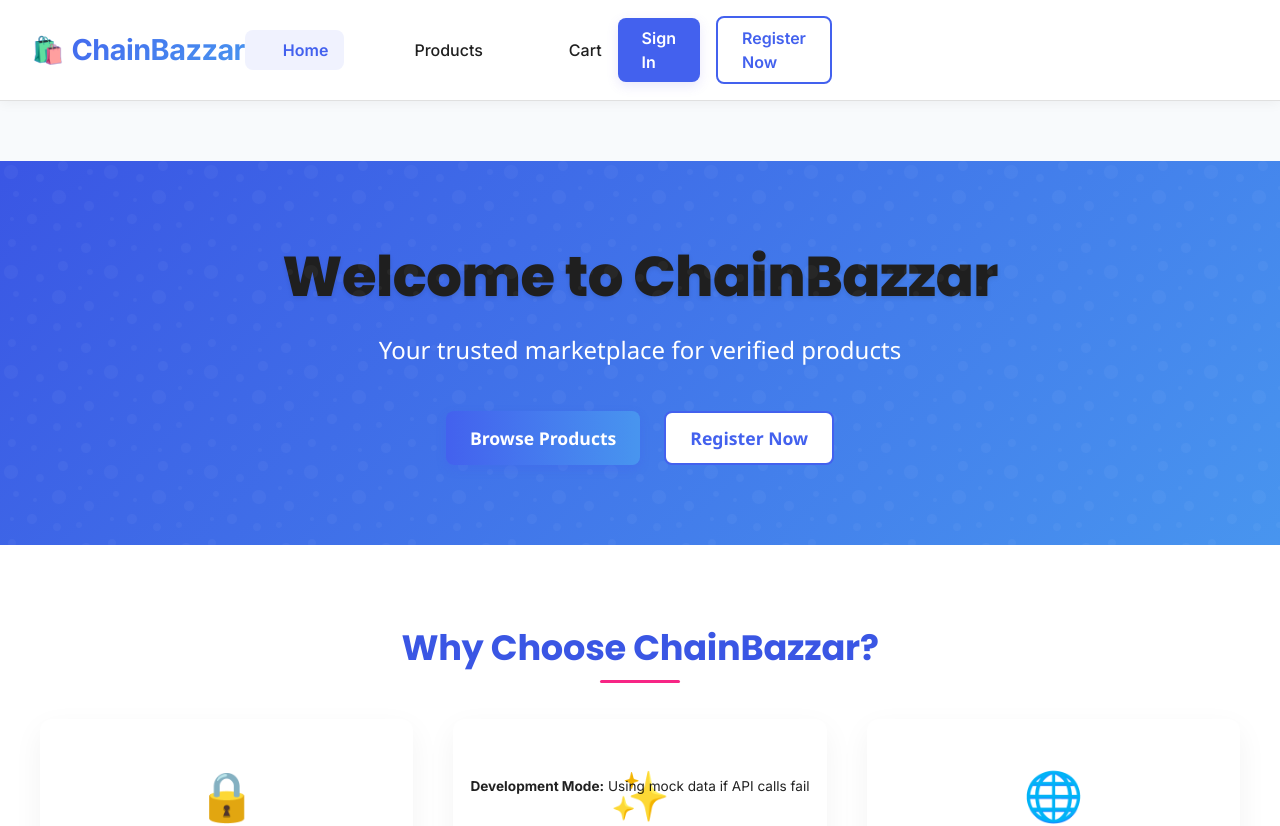
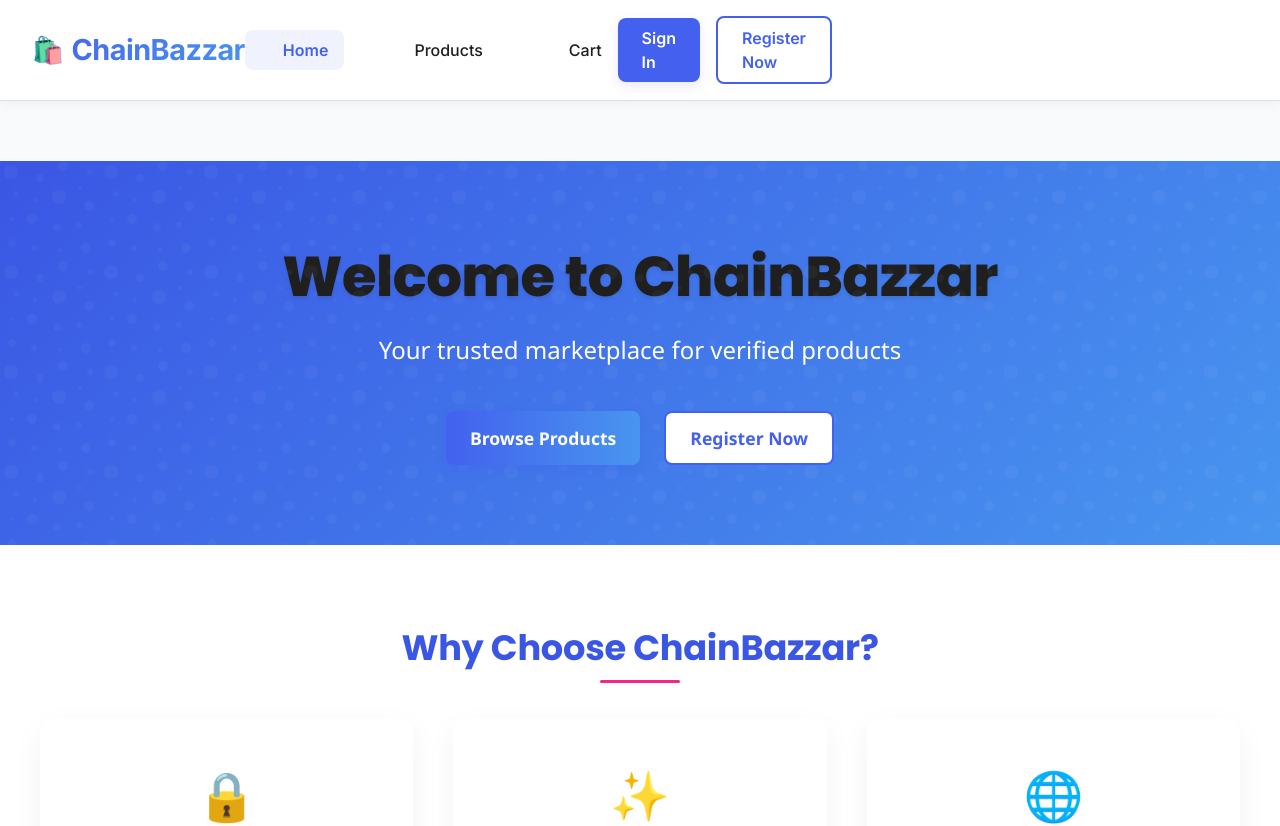
Before and after one commit to Reeshan-shrestha/fyp-final, a React (Create React App) app in the folder Frontend/: page / in a window 1280 px wide. Shown: the top 826 px of the page. Built offline with nearby package versions, Linux system fonts and the light colour scheme; no server answers; some icons are missing.

Commit message:
fixed errors.

```diff
--- a/Frontend/src/App.js
+++ b/Frontend/src/App.js
@@ -13,7 +13,6 @@
 import SignIn from './components/SignIn';
 import SignUp from './components/SignUp';
 import AdminDashboard from './components/AdminDashboard';
-import DevelopmentBanner from './components/DevelopmentBanner';
 import Cart from './components/Cart';
 import OrderConfirmation from './components/OrderConfirmation';
 import ThankYouPage from './components/ThankYouPage';
@@ -78,7 +77,7 @@
       <AuthProvider>
         <CartProvider>
           <Router>
-            <div className="app">
+            <div className="app-container">
               <Navigation />
               <main className="main-content">
                 <Routes>
@@ -110,7 +109,6 @@
                   <Route path="/thank-you" element={<ThankYouPage />} />
                 </Routes>
               </main>
-              <DevelopmentBanner />
             </div>
           </Router>
         </CartProvider>
--- a/Frontend/src/components/DevelopmentBanner.js
+++ /dev/null
@@ -1,30 +0,0 @@
-import React from 'react';
-import { Alert } from 'react-bootstrap';
-
-const DevelopmentBanner = () => {
-  // Only show in development environment
-  if (process.env.NODE_ENV !== 'development') {
-    return null;
-  }
-
-  return (
-    <Alert
-      variant="info"
-      className="mb-0 text-center"
-      style={{
-        borderRadius: 0,
-        fontSize: '0.85rem',
-        padding: '0.25rem',
-        position: 'fixed',
-        bottom: 0,
-        left: 0,
-        right: 0,
-        zIndex: 1030
-      }}
-    >
-      <strong>Development Mode:</strong> Using mock data if API calls fail
-    </Alert>
-  );
-};
-
-export default DevelopmentBanner;
```
